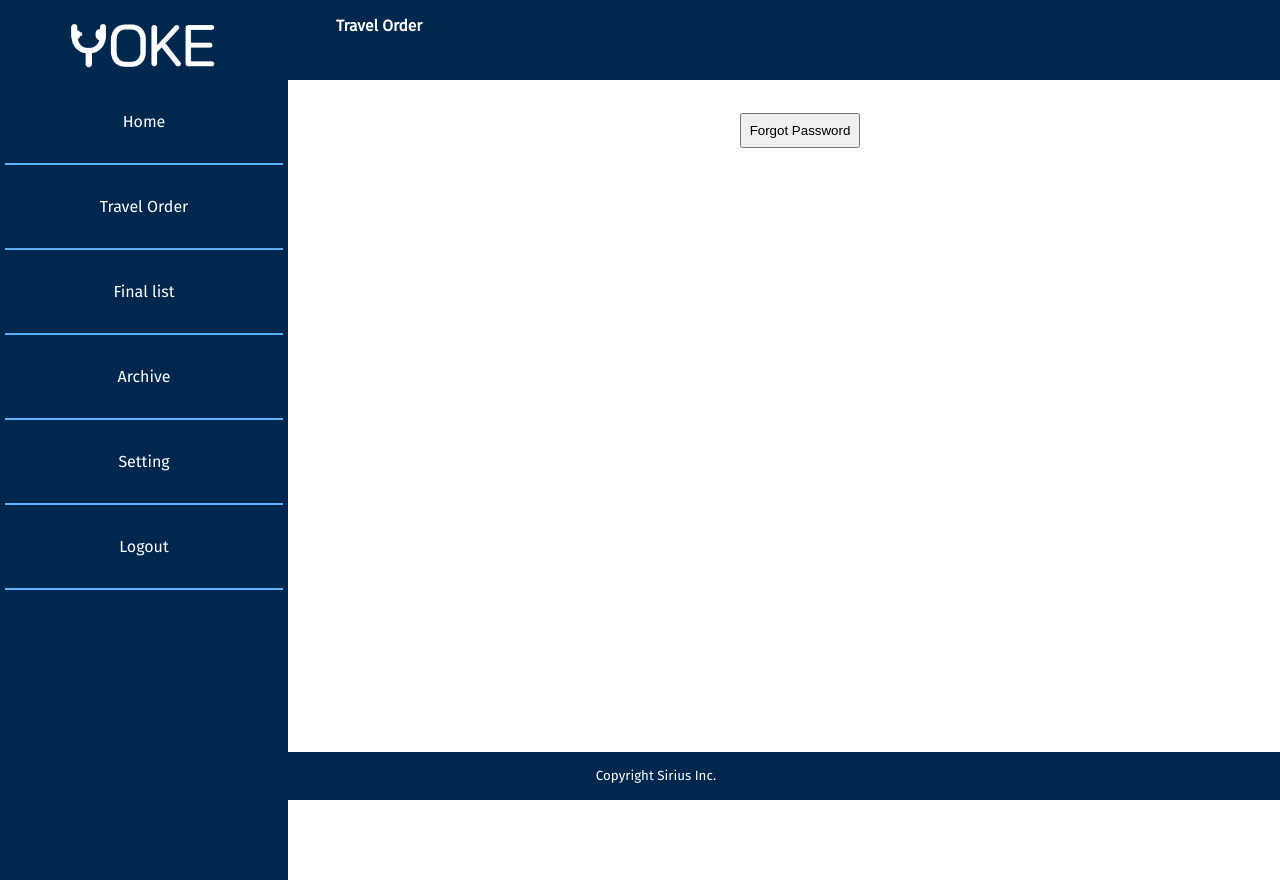
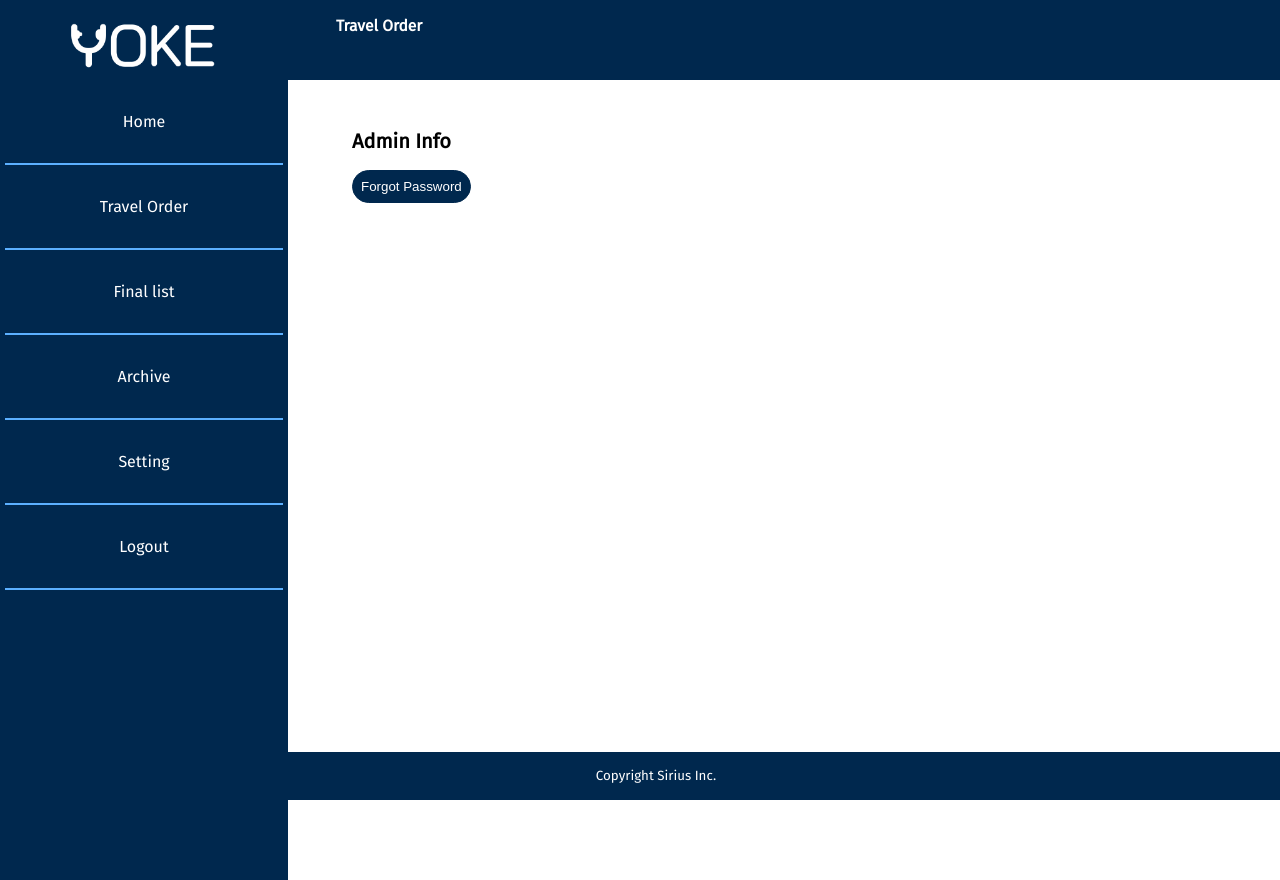
Before and after one commit to adilsaju/yoke, a React (Create React App) app in the folder client/: page /setting in a window 1280 px wide. Built offline with nearby package versions, Linux system fonts and the light colour scheme; no server answers; a web font is replaced by a local one.

Commit message:
final list table fixed

```diff
--- a/client/src/components/AdminDashboard/FinalList.js
+++ b/client/src/components/AdminDashboard/FinalList.js
@@ -59,16 +59,9 @@ const sentEmail = async () => {
       <div className='division'>
             <Search />
             <>
-            <button  onClick={(e) => { sentEmail() }} > Send to Flight Coordinator </button>
+            <button className="yellowBtn" onClick={(e) => { sentEmail() }} > Send to Flight Coordinator </button>
             </>
-
-          {students.map((student,id)=> {
-
-
-            return (
-
-              <div key={id}>
-                <table>
+            <table>
                     <thead>
                       <tr>
                         <th>No.</th>
@@ -79,6 +72,10 @@ const sentEmail = async () => {
                         <th className=''>Action</th>
                       </tr>
                     </thead>
+          {students.map((student,id)=> {
+
+
+            return (
                     <tbody>
                       <tr>
                         <td>{count++}</td>
@@ -89,15 +86,13 @@ const sentEmail = async () => {
                         <td><Link to={ `/travel-order/profile/${student._id}` }>View Profile</Link></td>
                       </tr>
                     </tbody>
+                      ) }
+                                                )
+                                              }
+
                 </table>
               </div>
-            )
-          } ,[])
 
-
-
-              }
-        </div>
         </div>
         </div>
 
--- a/client/src/components/AdminDashboard/Setting.jsx
+++ b/client/src/components/AdminDashboard/Setting.jsx
@@ -33,11 +33,12 @@ const Setting = () => {
     <div className='fullpage'>
       <SideMenuAdmin/>
       <div className='division'>
-     <div>
-      { <><h2>{admin.email}</h2>
-      <h3>{admin.password}</h3></> }
+     <div className="admin-settings">
+      <h2>Admin Info</h2>
+      { <><h3>{admin.email}</h3>
+      <h4>{admin.password}</h4></> }
    <div>
-    <button>Forgot Password</button>
+    <button className="dBlueBtn">Forgot Password</button>
    </div>
     </div>
     </div>
--- a/client/src/components/AdminDashboard/TravelOrder.css
+++ b/client/src/components/AdminDashboard/TravelOrder.css
@@ -60,3 +60,22 @@ overflow-wrap:break-word;
     background-color: #00284E;
     padding: 0.2rem 1.2rem 0.3rem 1.2rem;
 }
+
+.admin-settings {
+    text-align-last: left;
+    padding: 1rem;
+}
+
+.yellowBtn {
+    background-color: #FEC326;
+    border: 1px solid #FEC326;
+    border-radius: 2.31rem;
+}
+
+
+.dBlueBtn {
+    background-color: #00284E;
+    color: white;
+    border: 1px solid #00284E;
+    border-radius: 2.31rem;
+}
```
